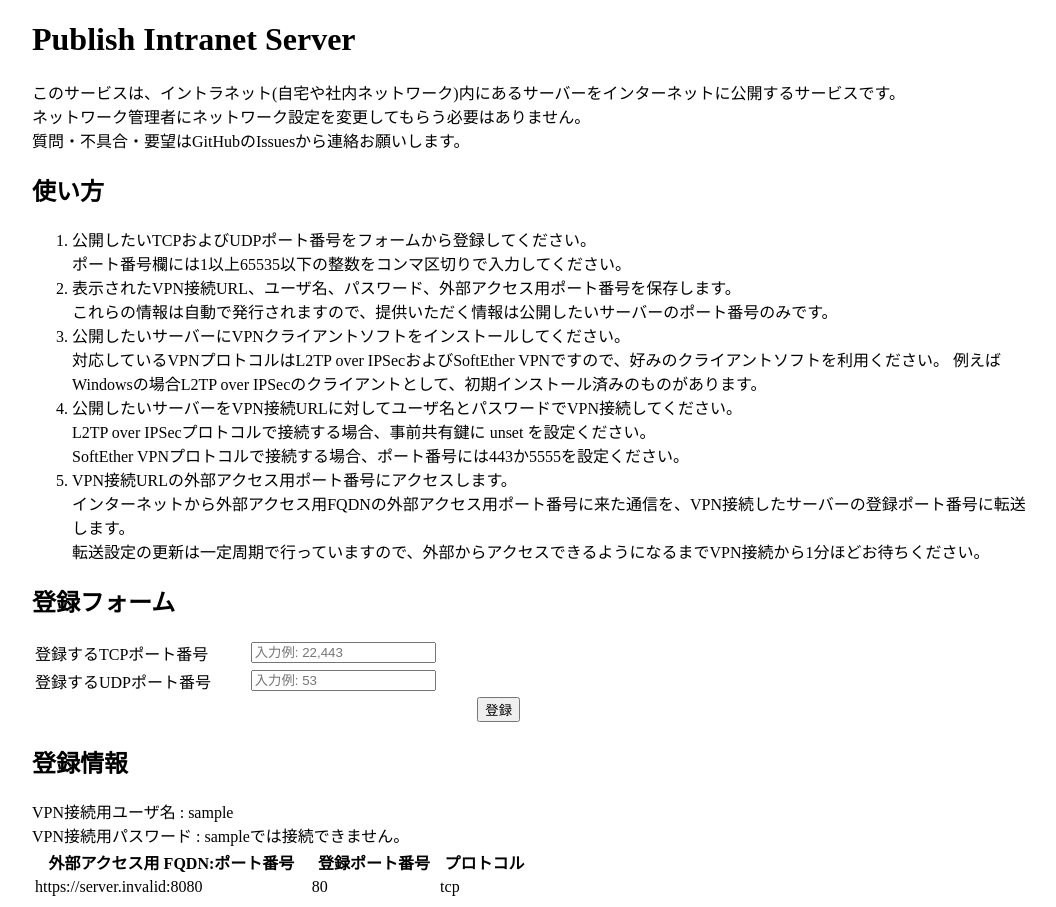
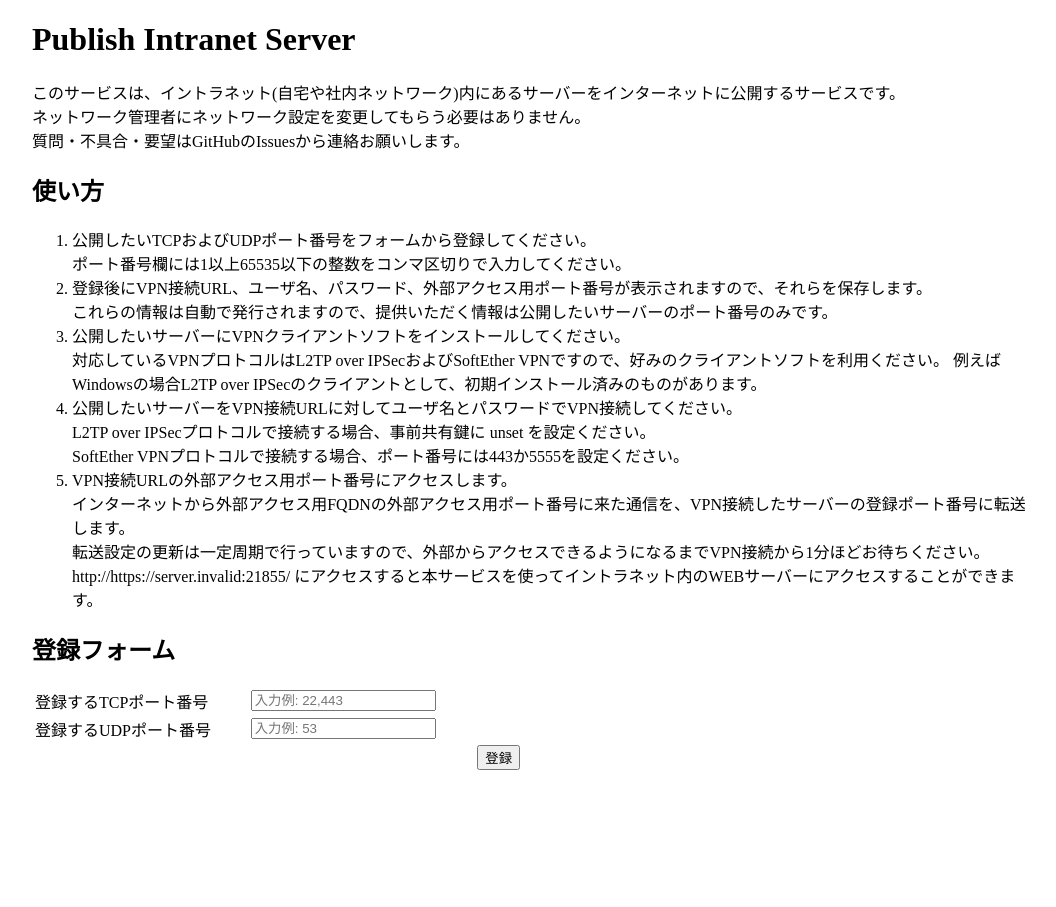
Before and after one commit to ytgw/publish_intranet_server_frontend, a React (Create React App) app: page / in a window 1280 px wide. Shown: the whole page, without its empty margins (108-1164 px from the left). After the commit the page ends 800 px from the top, so only its background shows below. Built offline with nearby package versions, Linux system fonts and the light colour scheme; no server answers.

Commit message:
使い方を修正。

```diff
--- a/src/App.tsx
+++ b/src/App.tsx
@@ -1,5 +1,5 @@
 import {Register} from './register'
-import {LT2P_PRE_SHARED_KEY} from './config'
+import {LT2P_PRE_SHARED_KEY, HOST} from './config'
 
 function Manual() {
     return (
@@ -9,7 +9,7 @@ function Manual() {
                 <li>公開したいTCPおよびUDPポート番号をフォームから登録してください。<br />
                     ポート番号欄には1以上65535以下の整数をコンマ区切りで入力してください。
                 </li>
-                <li>表示されたVPN接続URL、ユーザ名、パスワード、外部アクセス用ポート番号を保存します。<br />
+                <li>登録後にVPN接続URL、ユーザ名、パスワード、外部アクセス用ポート番号が表示されますので、それらを保存します。<br />
                     これらの情報は自動で発行されますので、提供いただく情報は公開したいサーバーのポート番号のみです。
                 </li>
                 <li>公開したいサーバーにVPNクライアントソフトをインストールしてください。<br />
@@ -23,6 +23,7 @@ function Manual() {
                 <li>VPN接続URLの外部アクセス用ポート番号にアクセスします。<br />
                     インターネットから外部アクセス用FQDNの外部アクセス用ポート番号に来た通信を、VPN接続したサーバーの登録ポート番号に転送します。<br />
                     転送設定の更新は一定周期で行っていますので、外部からアクセスできるようになるまでVPN接続から1分ほどお待ちください。
+                    {'http://' + HOST + ':21855/'} にアクセスすると本サービスを使ってイントラネット内のWEBサーバーにアクセスすることができます。
                 </li>
             </ol>
         </div>
--- a/src/register.tsx
+++ b/src/register.tsx
@@ -90,7 +90,7 @@ export class Register extends React.Component<{}, RegisterState> {
         super(props)
         this.state = {
             request: {tcp_ports: [], udp_ports: []},
-            info: {name: 'sample', password: 'sampleでは接続できません。', port_pairs: [{'protocol': 'tcp', original: 8080, translated: 80}]}
+            info: {name: '', password: '', port_pairs: []}
         }
     }
 
```
